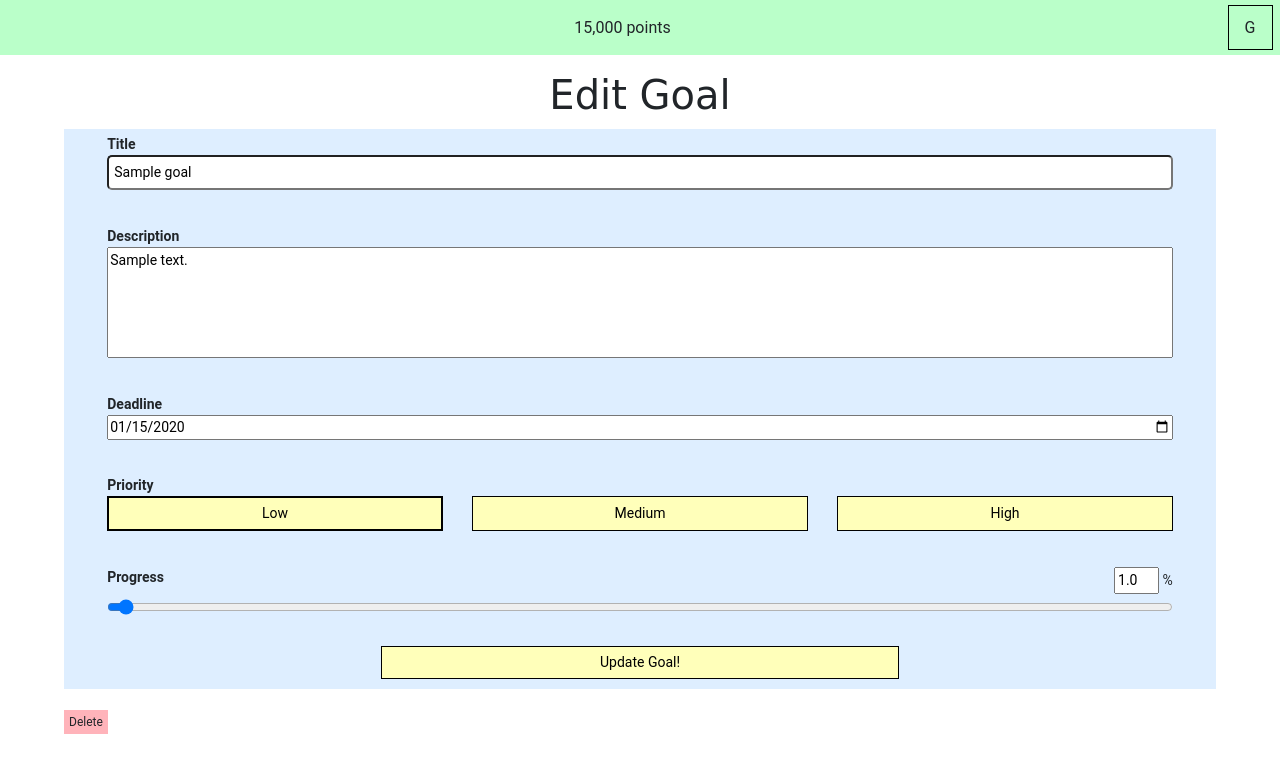
After one commit to bwilkins96/Goal_e, a Django app: page /goals/1 in a window 1280 px wide. The commit adds this page. Shown: the top 773 px of the page. Run offline with Django 4.2, Linux system fonts and the light colour scheme; tables that the repository leaves empty hold one stand-in row (values such as "Sample post"); some libraries are stand-ins or nearby versions; some web fonts are replaced.

Commit message:
edit goal page

```diff
--- a/goal_e_project/goal_e/static/goal_e/priority.js
+++ b/goal_e_project/goal_e/static/goal_e/goalForms.js
@@ -1,5 +1,19 @@
-// Functions for changing the priority on a goal form
+/* Functions for add/edit goal forms */
 
+// Functions for changing the progress bar/value
+function changeProgBar() {
+    const progBar = document.getElementById('progressBar');
+    const progInput = document.getElementById('progress');
+    progBar.value = progInput.value;
+}
+
+function changeProgInput() {
+    const progBar = document.getElementById('progressBar');
+    const progInput = document.getElementById('progress');
+    progInput.value = progBar.value;
+}
+
+// Functions for changing the priority
 function removePriorityStyles(prev, formEle) {
     const current = document.querySelector('.selected');
     current.classList.remove('selected');
--- a/goal_e_project/goal_e/static/goal_e/main.css
+++ b/goal_e_project/goal_e/static/goal_e/main.css
@@ -135,7 +135,7 @@ textarea {
   justify-content: space-between;
 }
 #progHeader input {
-  width: 35px;
+  width: 45px;
 }
 #progressBar {
   margin-top: 5px;
--- a/goal_e_project/goal_e/static/goal_e/main.less
+++ b/goal_e_project/goal_e/static/goal_e/main.less
@@ -168,7 +168,7 @@ textarea {
     justify-content: space-between;
 
     input {
-        width: 35px;
+        width: 45px;
     }
 }
 
--- /dev/null
+++ b/goal_e_project/goal_e/templates/goal_e/edit_goal.html
@@ -0,0 +1,64 @@
+{% extends 'base.html' %}
+
+{% load static %}
+
+{% block css/js %}
+    <script src="{% static 'goal_e/goalForms.js' %}"></script>
+{% endblock %}
+
+{% block main %}
+    <h1 class="pageTitle">Edit Goal</h1>
+
+    <!-- Edit Goal Form -->
+    <form method="post" class="{{goal.get_priority_display}}" id="goalForm">
+        {% csrf_token %}
+
+        <div class="formEle">
+            <label for="title">Title</label>
+            <input type="text" id="title" name="title" placeholder="Read 100 books, walk 1000 steps, etc." value="{{ goal.title }}">
+        </div>
+
+        <div class="formEle">
+            <label for="description">Description</label>
+            <textarea id="description" name="description" rows="5" placeholder="I want to complete this goal because...">{{ goal.description }}</textarea>
+        </div>
+
+        <div class="formEle">
+            <label for="deadline">Deadline</label>
+            <input type="date" id="deadline" name="deadline" value="{{ date_val }}">
+        </div>
+
+        <div class="formEle">
+            <label for="priority">Priority</label>
+            <div id="priorityBtns">
+                <button type="button" onclick="setPriority(1)" id="lowBtn" {% if goal.priority == 1 %} class="selected" {% endif %} >Low</button>
+                <button type="button" onclick="setPriority(2)" id="medBtn" {% if goal.priority == 2 %} class="selected" {% endif %}>Medium</button>
+                <button type="button" onclick="setPriority(3)" id="highBtn" {% if goal.priority == 3 %} class="selected" {% endif %}>High</button>
+            </div>
+
+            <input type="hidden" id="priority" name="priority" value="{{ goal.priority }}">
+        </div>
+
+        <div class="formEle">
+            <div id="progHeader">
+                <label for="progress">Progress</label>
+
+                <span>
+                    <input type="number" id="progress" name="progress" value="{{ goal.progress }}" min="0" max="100" onchange="changeProgBar()">
+                    %
+                </span>
+            </div>
+
+            <input type="range" value="{{ goal.progress }}" min="0" max="100" id="progressBar" oninput="changeProgInput()">
+        </div>
+
+        <button type="submit">Update Goal!</button>
+    </form>
+
+    <a id="cancelBtn" href="{% url 'goal_e:index' %}">Delete</a>
+
+{% endblock %}
+
+{% comment %} Remove add button {% endcomment %}
+{% block bottom %}
+{% endblock %}
--- a/goal_e_project/goal_e/templates/goal_e/index.html
+++ b/goal_e_project/goal_e/templates/goal_e/index.html
@@ -25,7 +25,7 @@
             <div class="goalCard {{goal.get_priority_display}}">
                 <h2>{{ goal.title }}</h2>
 
-                <a class="editLink" href="#">
+                <a class="editLink" href="{% url 'goal_e:edit_goal' goal.id %}">
                     <i class="fa-solid fa-pen-to-square"></i>
                 </a>
 
--- a/goal_e_project/goal_e/urls.py
+++ b/goal_e_project/goal_e/urls.py
@@ -6,4 +6,5 @@ urlpatterns = [
     path('', views.index, name='index'),
     path('pastGoals', views.past_goals, name='past_goals'),
     path('newGoal', views.new_goal, name='new_goal'),
+    path('goals/<int:goal_id>', views.edit_goal, name='edit_goal')
 ]
--- /dev/null
+++ b/goal_e_project/goal_e/utils.py
@@ -0,0 +1,15 @@
+# Utility functions
+
+from datetime import date
+
+def prepare_goal_params(request):
+    return [
+        request.POST['title'],
+        request.POST['description'],
+        request.POST['deadline'],
+        request.POST['priority'],
+        request.POST['progress'],
+    ]
+
+def get_yyyy_mm_dd(date_inst: date):
+    return date_inst.strftime('%Y-%m-%d')
--- a/goal_e_project/goal_e/views.py
+++ b/goal_e_project/goal_e/views.py
@@ -3,6 +3,8 @@ from django.urls import reverse
 from django.http import HttpResponseRedirect
 
 from .models import Goal
+
+from .utils import prepare_goal_params, get_yyyy_mm_dd
 
 def index(request):
     goal_list = Goal.objects.filter(completed=None).order_by('deadline', '-priority')
@@ -24,27 +26,39 @@ def past_goals(request):
 
     return render(request, 'goal_e/index.html', context)
 
-def prepare_goal_params(request):
-    title = request.POST['title']
-    description = request.POST['description']
-    deadline = request.POST['deadline']
-    priority = request.POST['priority']
-    progress = request.POST['progress']
-
-    params = [title, description, deadline, priority, progress]
-    return params
-
 def new_goal(request):
     if request.method == 'POST':
         [title, description, deadline, priority, progress] = prepare_goal_params(request)
 
-        new_goal = Goal(title=title,
-                        description=description,
-                        deadline=deadline,
-                        priority=priority,
-                        progress=progress)
+        Goal.objects.create(title=title,
+                            description=description,
+                            deadline=deadline,
+                            priority=priority,
+                            progress=progress)
 
-        new_goal.save()
         return HttpResponseRedirect(reverse('goal_e:index'))
 
     return render(request, 'goal_e/new_goal.html')
+
+def edit_goal(request, goal_id):
+    goal = Goal.objects.get(id=goal_id)
+
+    if request.method == 'POST':
+        [title, description, deadline, priority, progress] = prepare_goal_params(request)
+
+        goal.title = title
+        goal.description = description
+        goal.deadline = deadline
+        goal.priority = priority
+        goal.progress = progress
+
+        goal.save()
+
+    goal = Goal.objects.get(id=goal_id)
+
+    context = {
+        'goal': goal,
+        'date_val': get_yyyy_mm_dd(goal.deadline)
+    }
+
+    return render(request, 'goal_e/edit_goal.html', context)
```
Also changed, not shown: goal_e_project/goal_e/templates/goal_e/new_goal.html (+2 -16 lines).
